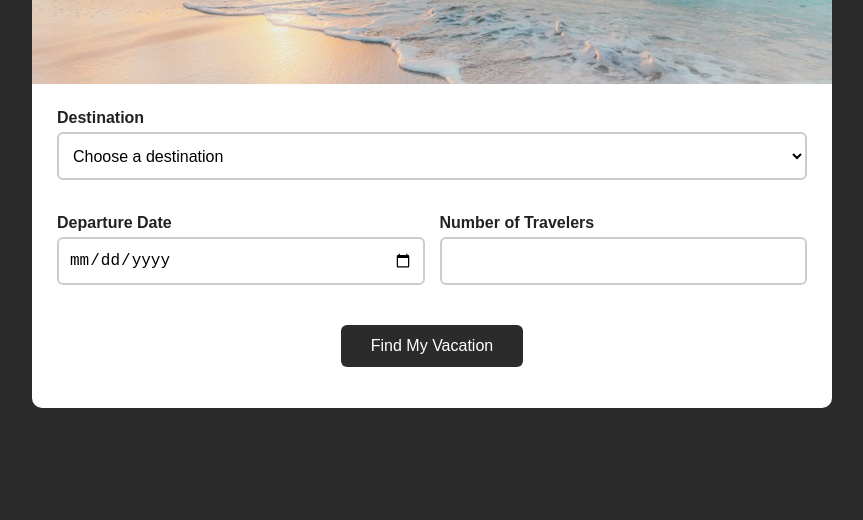
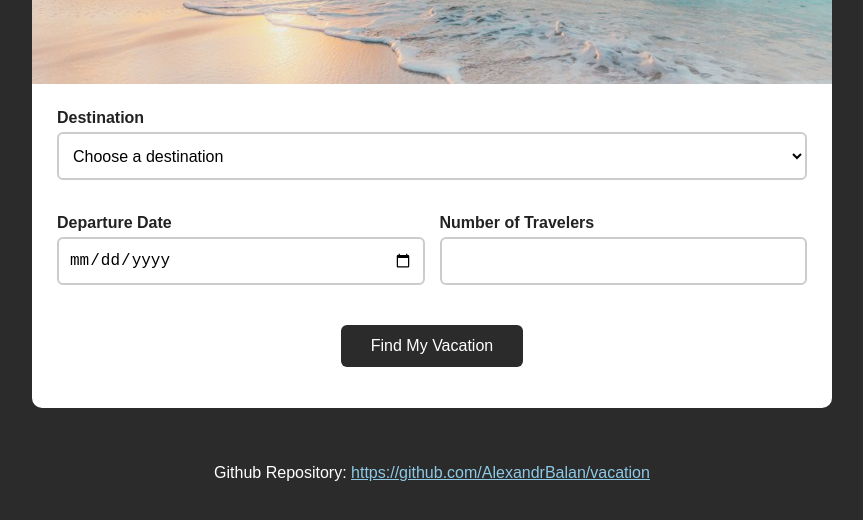
Before and after one commit to AlexandrBalan/vacation, a website: page views/home.html in a window 1280 px wide. Shown: the part 266-786 px from the top of the page, without its empty margins (208-1071 px from the left). Drawn offline with Linux system fonts and the light colour scheme.

Commit message:
added my repo github link in my footer

```diff
--- a/public/styles/style.css
+++ b/public/styles/style.css
@@ -122,6 +122,16 @@ button:hover {
   font-weight: bold;
 }
 
+footer {
+  text-align: center;
+  color: white;
+  padding: 10px 0 20px;
+}
+
+footer a {
+  color: #8ecae6;
+}
+
 @media (max-width: 700px) {
   .form-grid {
     grid-template-columns: 1fr;
--- a/views/home.html
+++ b/views/home.html
@@ -49,6 +49,13 @@
       <p class="success" id="success-message"></p>
     </form>
   </main>
+
+    <footer>
+    <p>Github Repository: <a href="https://github.com/AlexandrBalan/vacation">https://github.com/AlexandrBalan/vacation</a></p>
+  </footer>
+
+
+
   <script src="/scripts/script.js"></script>
 </body>
 </html>
```
